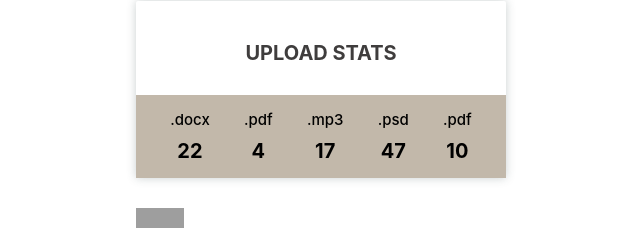
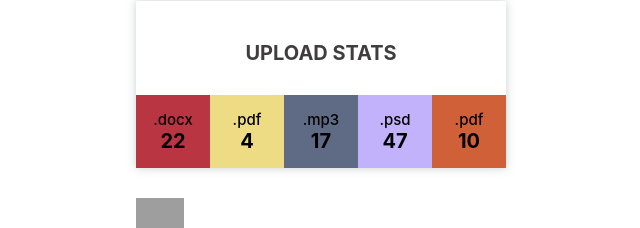
Before and after one commit to Serhii-Pradid/goit-react-hw-01-components, a React (Create React App) app: page / in a window 1280 px wide. Shown: the part 533-761 px from the top of the page, without its empty margins (319-959 px from the left). Built offline with nearby package versions, Linux system fonts and the light colour scheme; grey boxes are pictures that could not be loaded.

Commit message:
task 2 color style added

```diff
--- a/src/components/Statistics/Statistics.jsx
+++ b/src/components/Statistics/Statistics.jsx
@@ -1,5 +1,16 @@
 import PropTypes from 'prop-types';
 import css from './Statistics.module.css';
+
+// цю функцію знайшов в інтернеті
+
+function getRandomColor() {
+    var letters = '0123456789ABCDEF';
+    var color = '#';
+    for (var i = 0; i < 6; i++) {
+        color += letters[Math.floor(Math.random() * 16)];
+    }
+    return color;
+};
 
 
 export const Statistic = ({ title, stats }) => {
@@ -14,6 +25,7 @@
         <li
         className={css.item}
         key={id}
+        style={{ backgroundColor: getRandomColor() }}
         >
       <span className={css.label}>{label}</span>
       <span className={css.percentage}>{percentage}</span>
--- a/src/components/Statistics/Statistics.module.css
+++ b/src/components/Statistics/Statistics.module.css
@@ -24,19 +24,17 @@
 .statList {
     display: flex;
     justify-content: space-evenly;
-    width: inherit;
-    margin: auto;
-    padding-top: 15px;
-    background-color: rgb(194, 184, 170);
+    width: 370px;
+    padding:0;
+
 }
 
 .item {
     display: flex;
     flex-direction: column;
-    justify-content: center;
+    padding: 15px;
+    width: inherit;
     align-items: center;
-    gap: 10px;
-    margin-bottom: 15px;
 }
 
 .label {
```
